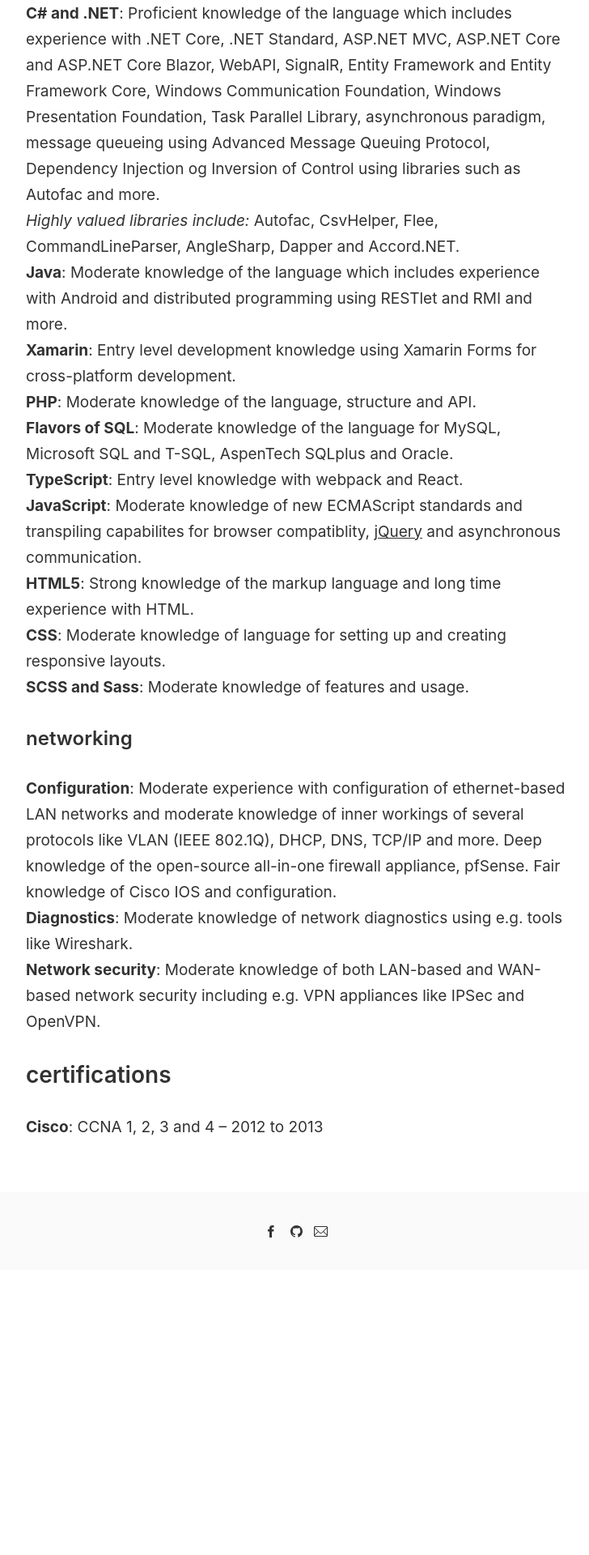
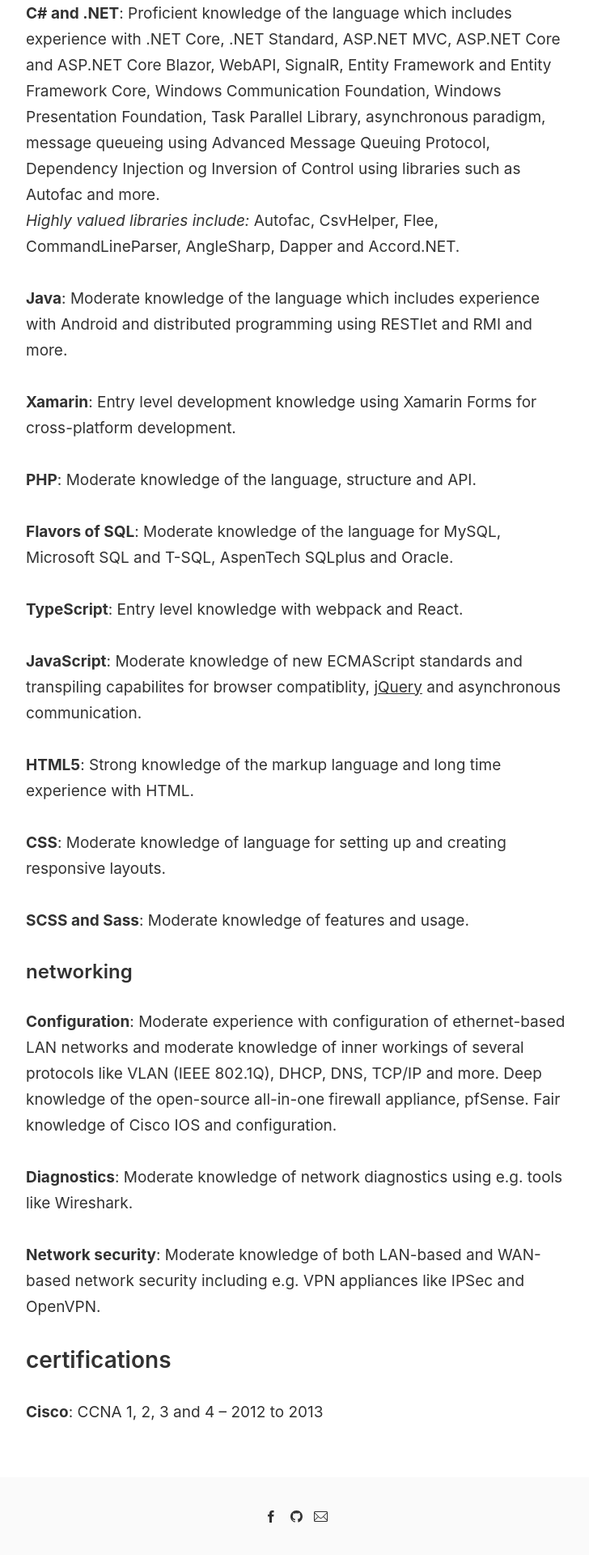
Before and after one commit to stigvoss/stigvoss.github.io-old, a Jekyll site: the page built from _pages/curriculum-vitae.md, in a window 1280 px wide. Shown: the part 1852-3772 px from the top of the page at 81% size, without its empty margins (274-1002 px from the left). Built offline with Jekyll 4.4.1, drawn with Linux system fonts in a browser that asks for light colours; before the commit the page ends 3420 px from its top, so only the background shows below that.

Commit message:
Improve readability of qualifications on CV page.

```diff
--- a/_pages/curriculum-vitae.md
+++ b/_pages/curriculum-vitae.md
@@ -36,21 +36,32 @@ Visit my [GitHub](https://github.com/stigvoss).
 ### programming
 
 **C# and .NET**: Proficient knowledge of the language which includes experience with .NET Core, .NET Standard, ASP.NET MVC, ASP.NET Core and ASP.NET Core Blazor, WebAPI, SignalR, Entity Framework and Entity Framework Core, Windows Communication Foundation, Windows Presentation Foundation, Task Parallel Library, asynchronous paradigm, message queueing using Advanced Message Queuing Protocol, Dependency Injection og Inversion of Control using libraries such as Autofac and more.<br/>
-*Highly valued libraries include:* Autofac, CsvHelper, Flee, CommandLineParser, AngleSharp, Dapper and Accord.NET.<br/>
-**Java**: Moderate knowledge of the language which includes experience with Android and distributed programming using RESTlet and RMI and more.<br/>
-**Xamarin**: Entry level development knowledge using Xamarin Forms for cross-platform development.<br/>
-**PHP**: Moderate knowledge of the language, structure and API.<br/>
-**Flavors of SQL**: Moderate knowledge of the language for MySQL, Microsoft SQL and T-SQL, AspenTech SQLplus and Oracle.<br/>
-**TypeScript**: Entry level knowledge with webpack and React.<br/>
-**JavaScript**: Moderate knowledge of new ECMAScript standards and transpiling capabilites for browser compatiblity, [jQuery](https://jquery.com/) and asynchronous communication.<br/>
-**HTML5**: Strong knowledge of the markup language and long time experience with HTML.<br/>
-**CSS**: Moderate knowledge of language for setting up and creating responsive layouts.<br/>
+*Highly valued libraries include:* Autofac, CsvHelper, Flee, CommandLineParser, AngleSharp, Dapper and Accord.NET.
+
+**Java**: Moderate knowledge of the language which includes experience with Android and distributed programming using RESTlet and RMI and more.
+
+**Xamarin**: Entry level development knowledge using Xamarin Forms for cross-platform development.
+
+**PHP**: Moderate knowledge of the language, structure and API.
+
+**Flavors of SQL**: Moderate knowledge of the language for MySQL, Microsoft SQL and T-SQL, AspenTech SQLplus and Oracle.
+
+**TypeScript**: Entry level knowledge with webpack and React.
+
+**JavaScript**: Moderate knowledge of new ECMAScript standards and transpiling capabilites for browser compatiblity, [jQuery](https://jquery.com/) and asynchronous communication.
+
+**HTML5**: Strong knowledge of the markup language and long time experience with HTML.
+
+**CSS**: Moderate knowledge of language for setting up and creating responsive layouts.
+
 **SCSS and Sass**: Moderate knowledge of features and usage.
 
 ### networking
 
-**Configuration**: Moderate experience with configuration of ethernet-based LAN networks and moderate knowledge of inner workings of several protocols like VLAN (IEEE 802.1Q), DHCP, DNS, TCP/IP and more. Deep knowledge of the open-source all-in-one firewall appliance, pfSense. Fair knowledge of Cisco IOS and configuration.<br/>
-**Diagnostics**: Moderate knowledge of network diagnostics using e.g. tools like Wireshark.<br/>
+**Configuration**: Moderate experience with configuration of ethernet-based LAN networks and moderate knowledge of inner workings of several protocols like VLAN (IEEE 802.1Q), DHCP, DNS, TCP/IP and more. Deep knowledge of the open-source all-in-one firewall appliance, pfSense. Fair knowledge of Cisco IOS and configuration.
+
+**Diagnostics**: Moderate knowledge of network diagnostics using e.g. tools like Wireshark.
+
 **Network security**: Moderate knowledge of both LAN-based and WAN-based network security including e.g. VPN appliances like IPSec and OpenVPN.
 
 ## certifications
```
